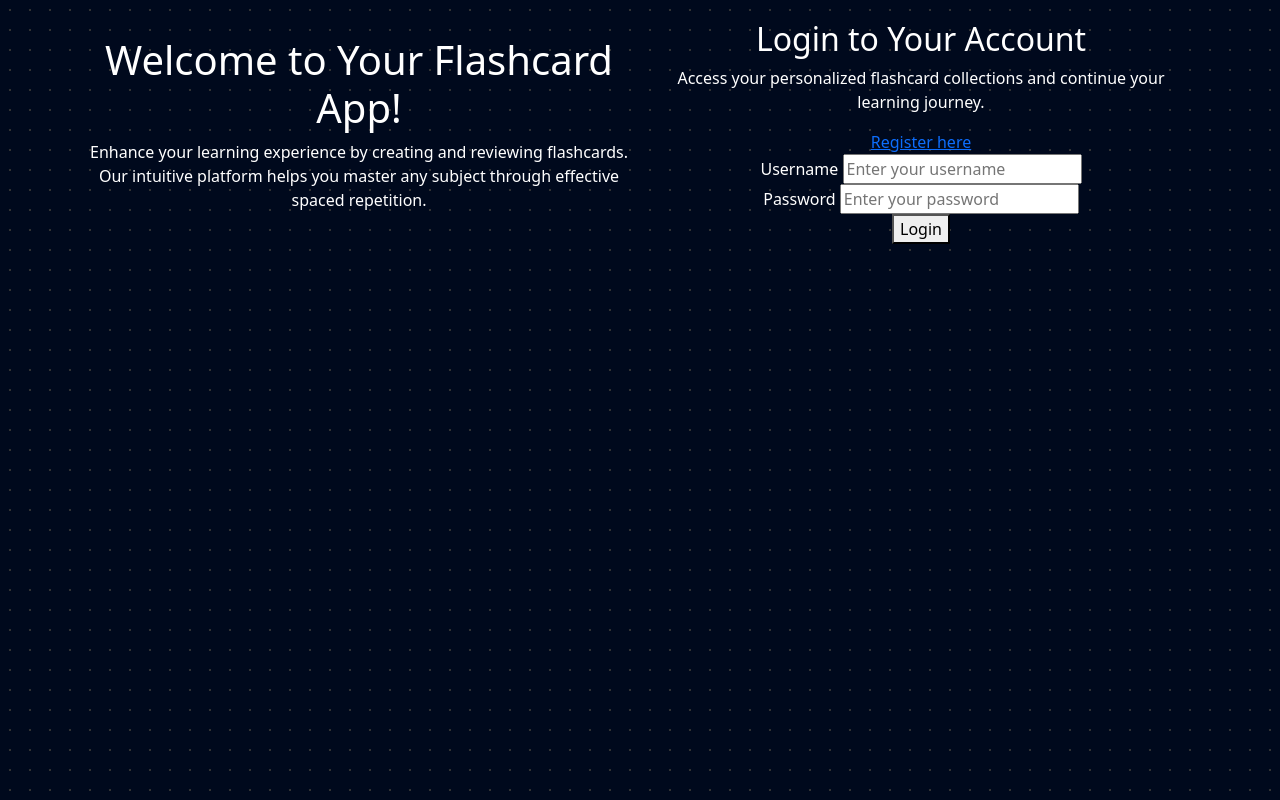
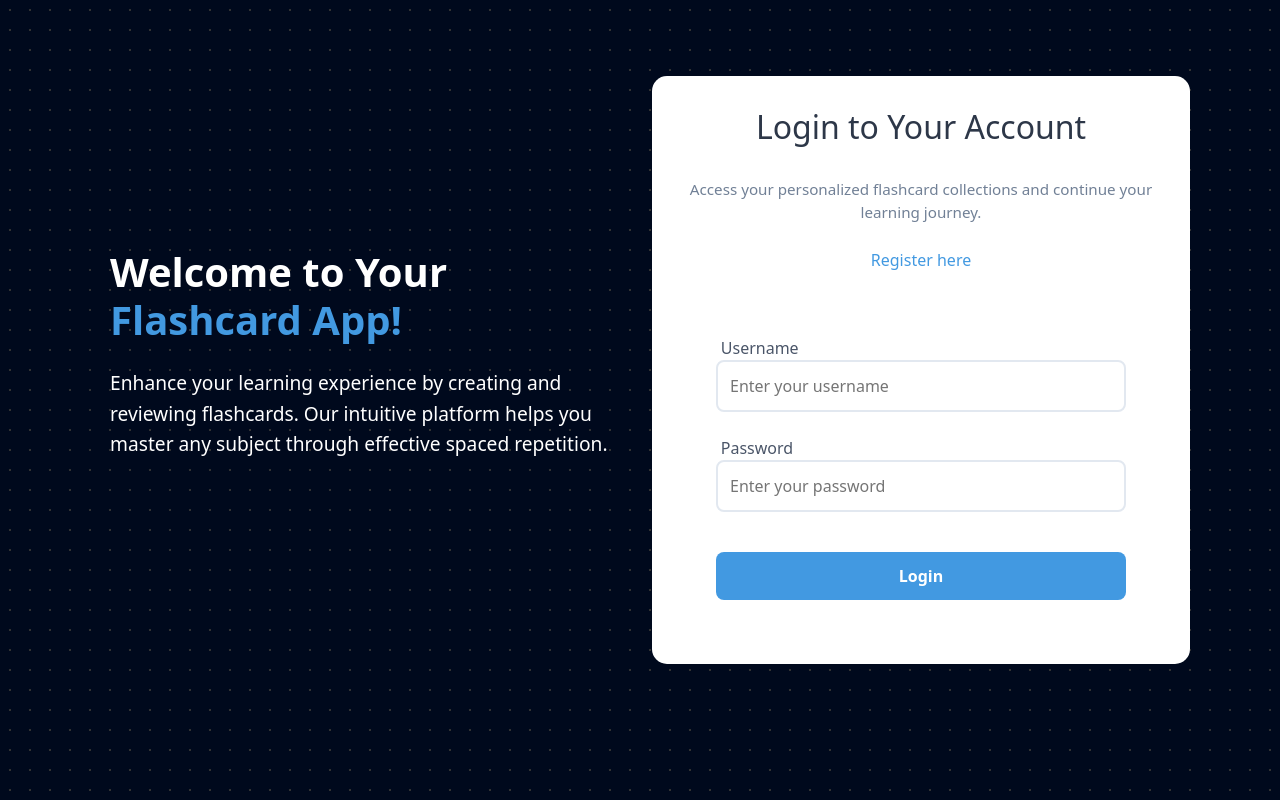
Before and after one commit to nberdi/Flashcard-App, a Flask app: page / in a window 1280 px wide. Run offline with Flask 3, Linux system fonts and the light colour scheme.

Commit message:
added style for both register and login forms

```diff
--- a/static/css/style.css
+++ b/static/css/style.css
@@ -56,27 +56,6 @@ nav {
 }
 .highlight {
     color: #ff6347;
-}
-
-/* style of welcome page */
-.welcome_page_container {
-    display: flex;
-    flex-direction: column;
-    align-items: center;
-    justify-content: center;
-    height: 100vh;
-}
-.welcome_page_heading {
-    font-size: 3em;
-    margin-bottom: 1.25rem;
-}
-.welcome_page_text {
-    font-size: 1.5em;
-    margin-bottom: 1.875rem;
-}
-.welcome_page_highlight {
-    color: #ffd700; /* gold color for "Flashcard App" */
-    font-weight: bold;
 }
 
 /* style of flashcards_module page */
@@ -207,3 +186,101 @@ nav {
         text-align: center;
     }
 }
+
+/* style of authentications page (welcome html and register html) */
+.welcome_section {
+    text-align: left;
+    padding: 2rem;
+}
+.welcome_heading {
+    font-size: 2.5rem;
+    font-weight: 700;
+    margin-bottom: 1.5rem;
+}
+.welcome_highlight {
+    color: #4299e1;
+}
+.welcome_text {
+    font-size: 1.2rem;
+    margin-bottom: 2rem;
+    line-height: 1.6;   /* space between words */
+}
+
+.authentication_container {
+    background: white;
+    border-radius: 15px;
+    padding: 2rem;
+    margin: 3.5rem auto;
+}
+
+.form_header {
+    text-align: center;
+    margin-bottom: 2rem;
+    color: #2d3748;
+}
+.form_text {
+    color: #718096;
+    font-size: 0.95rem;
+    margin-bottom: 1.5rem;
+    text-align: center;
+}
+
+.register_link_container {
+    text-align: center;
+    margin-bottom: 2rem;
+}
+.register_link {
+    color: #4299e1;
+    text-decoration: none;
+}
+.register_link:hover {
+    text-decoration: underline;
+}
+
+.authentication_form {
+    background: white;
+    padding: 2rem;
+    border-radius: 10px;
+}
+
+.form_container {
+    margin-bottom: 1.5rem;
+    text-align: left;
+}
+.form_label {
+    margin-left: 0.3rem;
+    color: #4a5568;
+}
+.form_input {
+    border: 2px solid #e2e8f0;
+    border-radius: 8px;
+    padding: 0.75rem;
+    width: 100%;
+}
+
+.submit_btn {
+    background-color: #4299e1;
+    color: white;
+    border: none;
+    border-radius: 8px;
+    padding: 0.75rem 1.5rem;
+    font-weight: 600;
+    width: 100%;
+    margin-top: 1rem;
+}
+
+.submit_btn:hover {
+    background-color: #3182ce;
+    transform: translateY(-1px);
+}
+
+.login_link {
+    text-align: center;
+    color: #4299e1;
+    text-decoration: none;
+    font-weight: 500;
+}
+
+.login_link:hover {
+    text-decoration: underline;
+}
```
